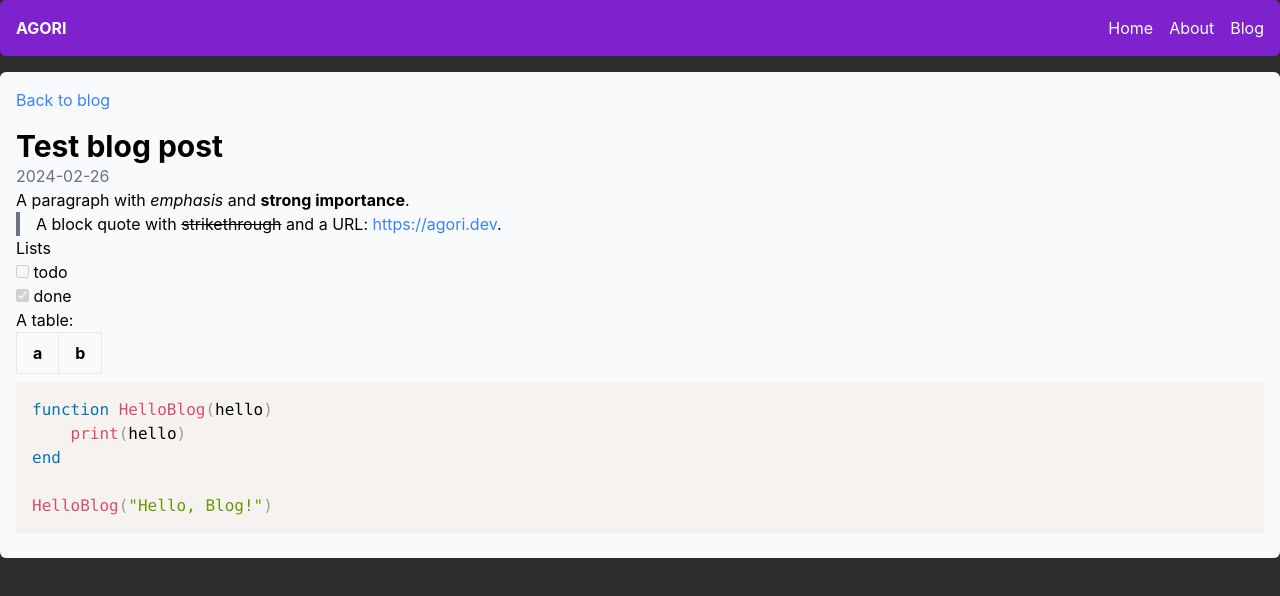
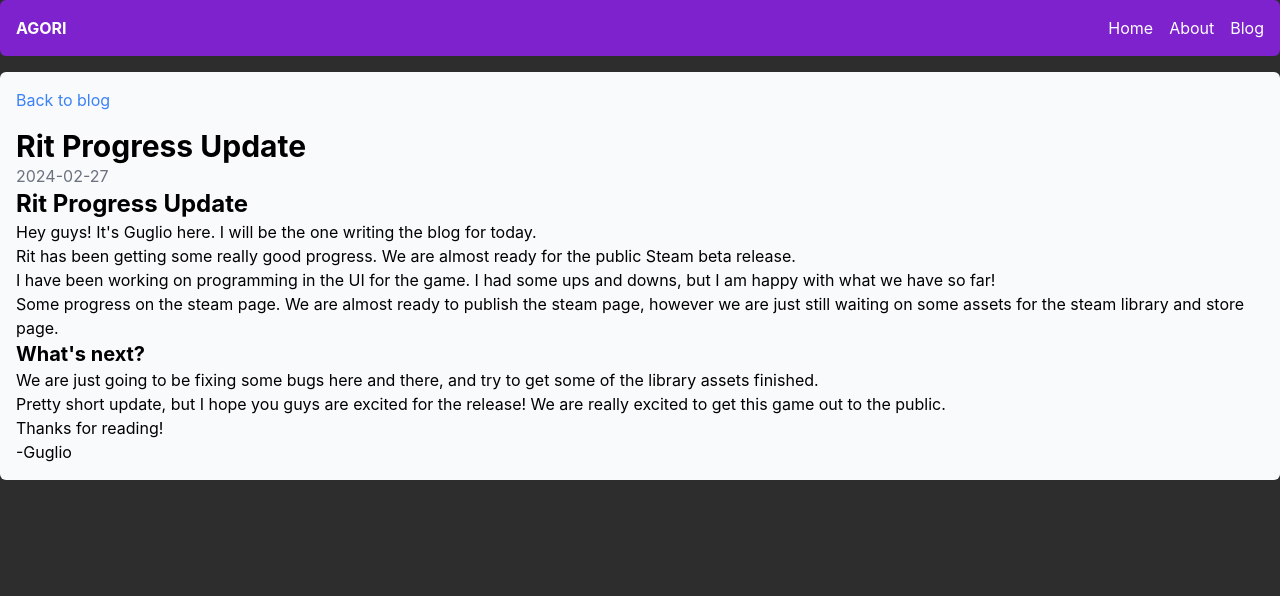
Before and after one commit to GuglioIsStupid/agori.dev, a React (Create React App) app: page /blog/1 in a window 1280 px wide. Shown: the top 596 px of the page. Built offline with nearby package versions, Linux system fonts and the light colour scheme.

Commit message:
rit blog post

```diff
--- a/src/pages/BlogPost.js
+++ b/src/pages/BlogPost.js
@@ -14,29 +14,29 @@ import Header from '../components/Header';
 const blogs = [
     {
         id: 1,
-        date: "2024-02-26",
-        title: "Test blog post",
-        preview: "This is a test blog post",
-        content: `A paragraph with *emphasis* and **strong importance**.
+        date: "2024-02-27",
+        title: "Rit Progress Update",
+        preview: "A quick update on the progress on Rit.",
+        content: `
+# Rit Progress Update
 
-> A block quote with ~strikethrough~ and a URL: https://agori.dev.
+Hey guys! It's Guglio here. I will be the one writing the blog for today.
 
-* Lists
-* [ ] todo
-* [x] done
+Rit has been getting some really good progress. We are almost ready for the public Steam beta release.
 
-A table:
+I have been working on programming in the UI for the game. I had some ups and downs, but I am happy with what we have so far!
 
-| a | b |
-| - | - |
+Some progress on the steam page. We are almost ready to publish the steam page, however we are just still waiting on some assets for the steam library and store page.
 
-~~~lua
-function HelloBlog(hello)
-    print(hello)
-end
+## What's next?
 
-HelloBlog("Hello, Blog!")
-~~~
+We are just going to be fixing some bugs here and there, and try to get some of the library assets finished.
+
+Pretty short update, but I hope you guys are excited for the release! We are really excited to get this game out to the public.
+
+Thanks for reading!
+
+-Guglio
     `
     }
 ]
@@ -44,10 +44,6 @@ HelloBlog("Hello, Blog!")
 export default function BlogPost() {
     const { id } = useParams();
     const post = blogs.find(post => post.id === parseInt(id));
-
-    {/*Create an embed for external links*/}
-    const LinkRenderer = ({ ...children }) => <Link {...children} />;
-    const ImageRenderer = ({ ...children }) => <img {...children} />;
 
     return (
         <div className="container mx-auto">
```
